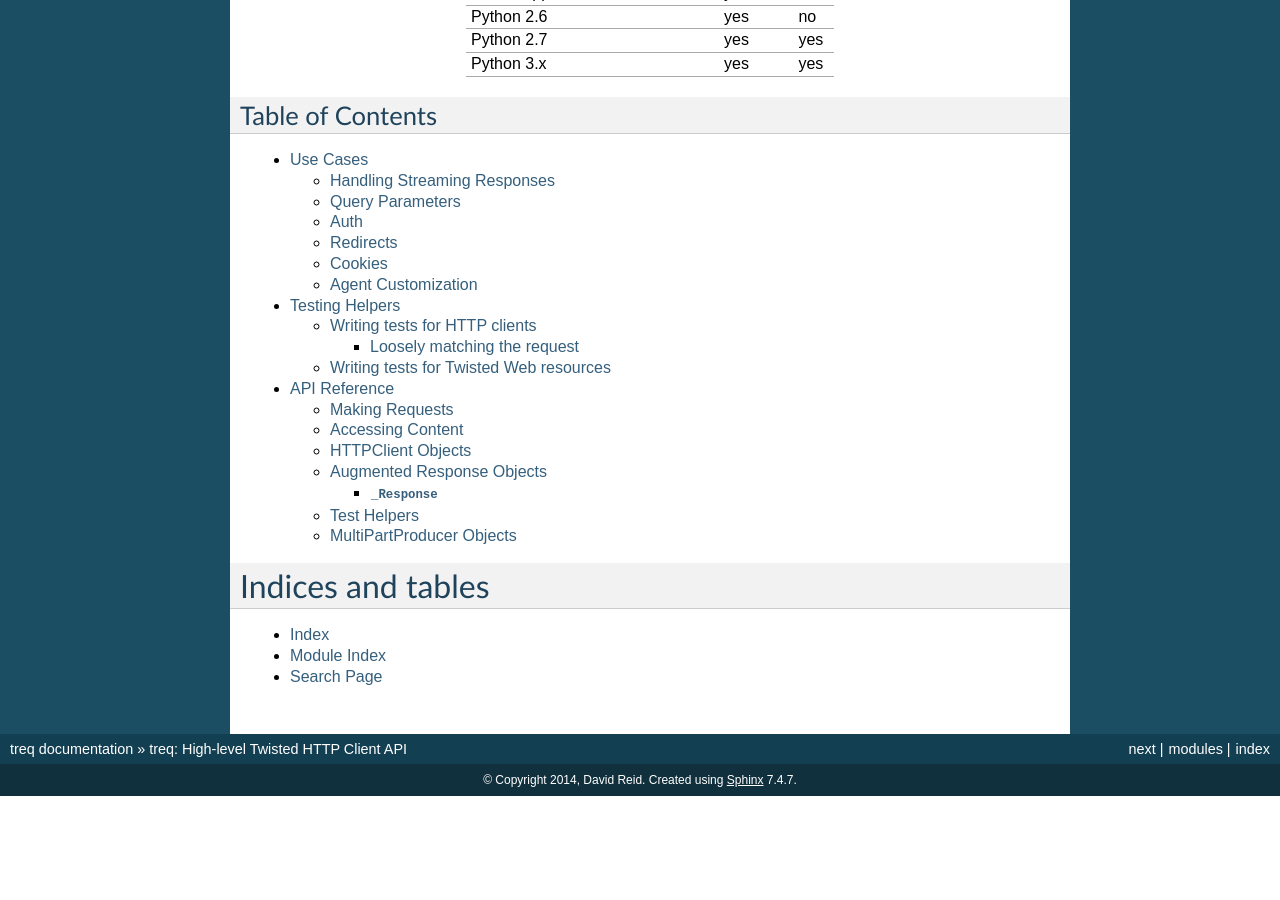
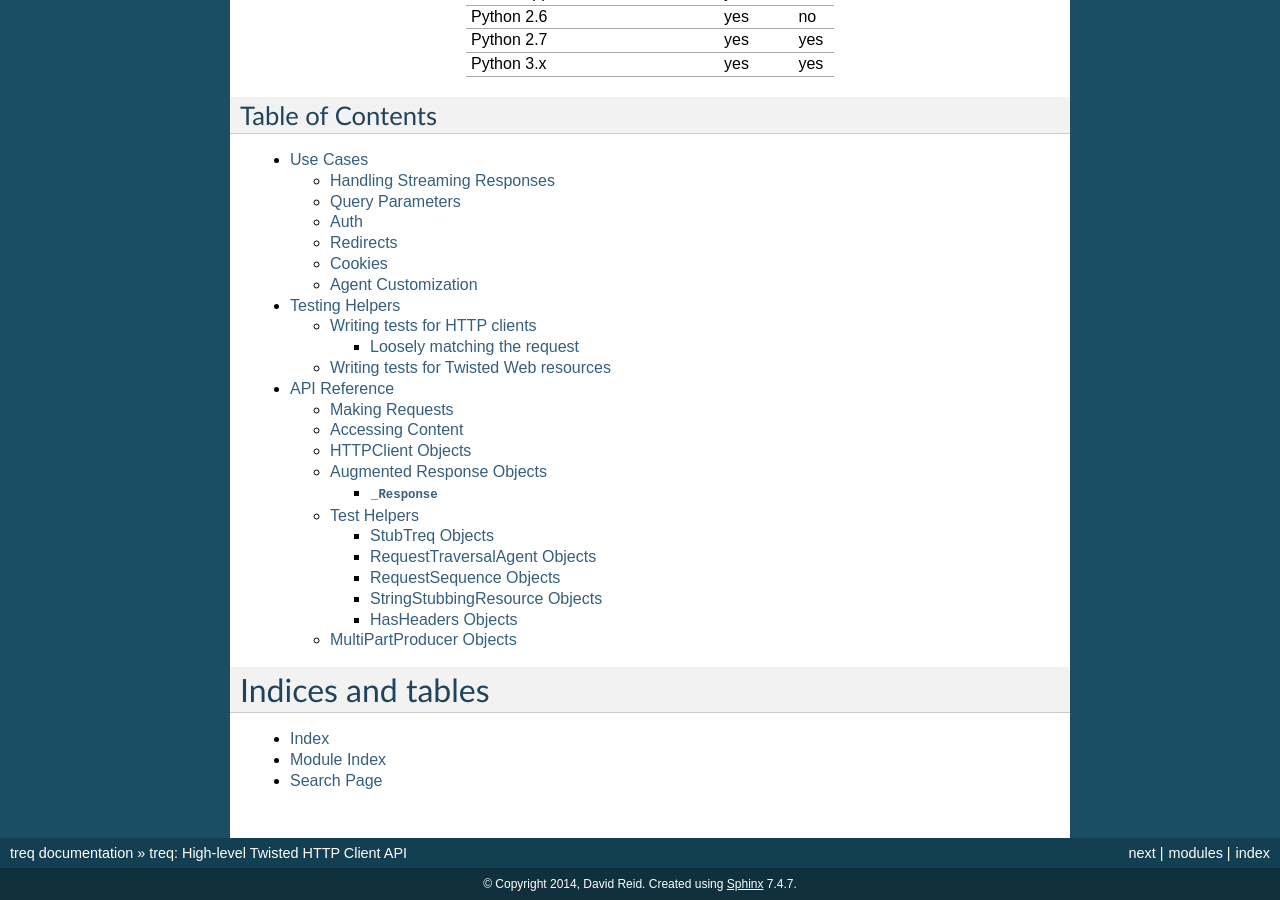
Before and after one commit to twisted/treq, a Sphinx documentation site: the page built from docs/index.rst, in a window 1280 px wide and 900 px high, scrolled down 1472 px. Built offline with Sphinx 7.4.7, drawn with Linux system fonts in a browser that asks for light colours; the version number could not be read and is left out; before the commit the page ends 2268 px from its top, so only the background shows below that; part of the change alters nothing that is shown.

Commit message:
Document StubTreq.flush()
Closes #217.

```diff
--- a/docs/api.rst
+++ b/docs/api.rst
@@ -79,7 +79,74 @@ Augmented Response Objects
 Test Helpers
 ------------
 
-.. automodule:: treq.testing
+The :mod:`treq.testing` module contains tools for in-memory testing of HTTP clients and servers.
+
+StubTreq Objects
+~~~~~~~~~~~~~~~~
+
+.. class:: treq.testing.StubTreq(resource)
+
+    .. method:: flush()
+
+        Flush all data between pending client/server pairs.
+
+        This is only necessary if a :obj:`Resource` under test returns
+        :obj:`NOT_DONE_YET` from its ``render`` method, making a response
+        asynchronous. In that case, after each write from the server,
+        :meth:`flush()` must be called so the client can see it.
+
+    As the methods on :class:`treq.client.HTTPClient`:
+
+    .. method:: request
+
+        See :func:`treq.request()`.
+
+    .. method:: get
+
+        See :func:`treq.get()`.
+
+    .. method:: head
+
+        See :func:`treq.head()`.
+
+    .. method:: post
+
+        See :func:`treq.post()`.
+
+    .. method:: put
+
+        See :func:`treq.put()`.
+
+    .. method:: patch
+
+        See :func:`treq.patch()`.
+
+    .. method:: delete
+
+        See :func:`treq.delete()`.
+
+RequestTraversalAgent Objects
+~~~~~~~~~~~~~~~~~~~~~~~~~~~~~
+
+.. autoclass:: treq.testing.RequestTraversalAgent
+    :members:
+
+RequestSequence Objects
+~~~~~~~~~~~~~~~~~~~~~~~
+
+.. autoclass:: treq.testing.RequestSequence
+    :members:
+
+StringStubbingResource Objects
+~~~~~~~~~~~~~~~~~~~~~~~~~~~~~~
+
+.. autoclass:: treq.testing.StringStubbingResource
+    :members:
+
+HasHeaders Objects
+~~~~~~~~~~~~~~~~~~
+
+.. autoclass:: treq.testing.HasHeaders
     :members:
 
 MultiPartProducer Objects
```
